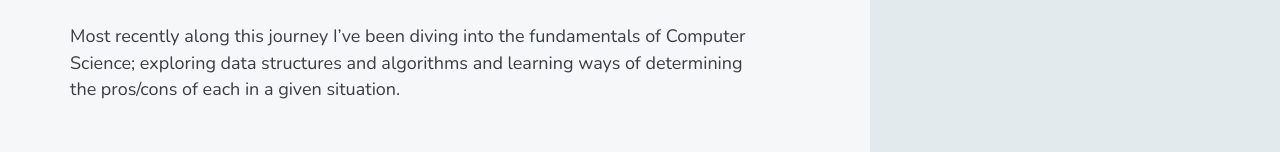
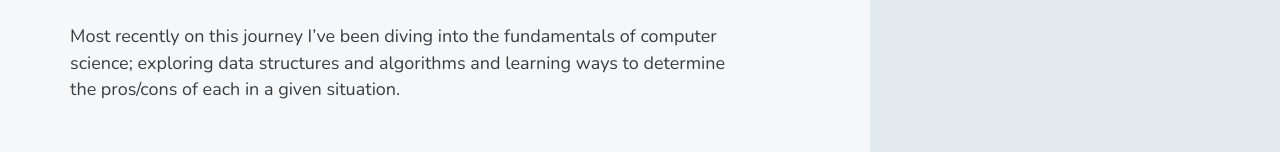
Before and after one commit to zremboldt/personal-site, a Gatsby site: page /landing in a window 1280 px wide. Shown: the part 857-1009 px from the top of the page. Built offline with nearby package versions, Linux system fonts and the light colour scheme; Gatsby itself is replaced by a stand-in of ours.

Commit message:
Tweaking words

```diff
--- a/src/components/About.js
+++ b/src/components/About.js
@@ -24,9 +24,9 @@ const About = props => {
           I’ll build/learn next.
         </p>
         <p>
-          Most recently along this journey I’ve been diving into the fundamentals of Computer
-          Science; exploring data structures and algorithms and learning ways of determining the
-          pros/cons of each in a given situation.
+          Most recently on this journey I’ve been diving into the fundamentals of computer science;
+          exploring data structures and algorithms and learning ways to determine the pros/cons of
+          each in a given situation.
         </p>
       </section>
 
```
